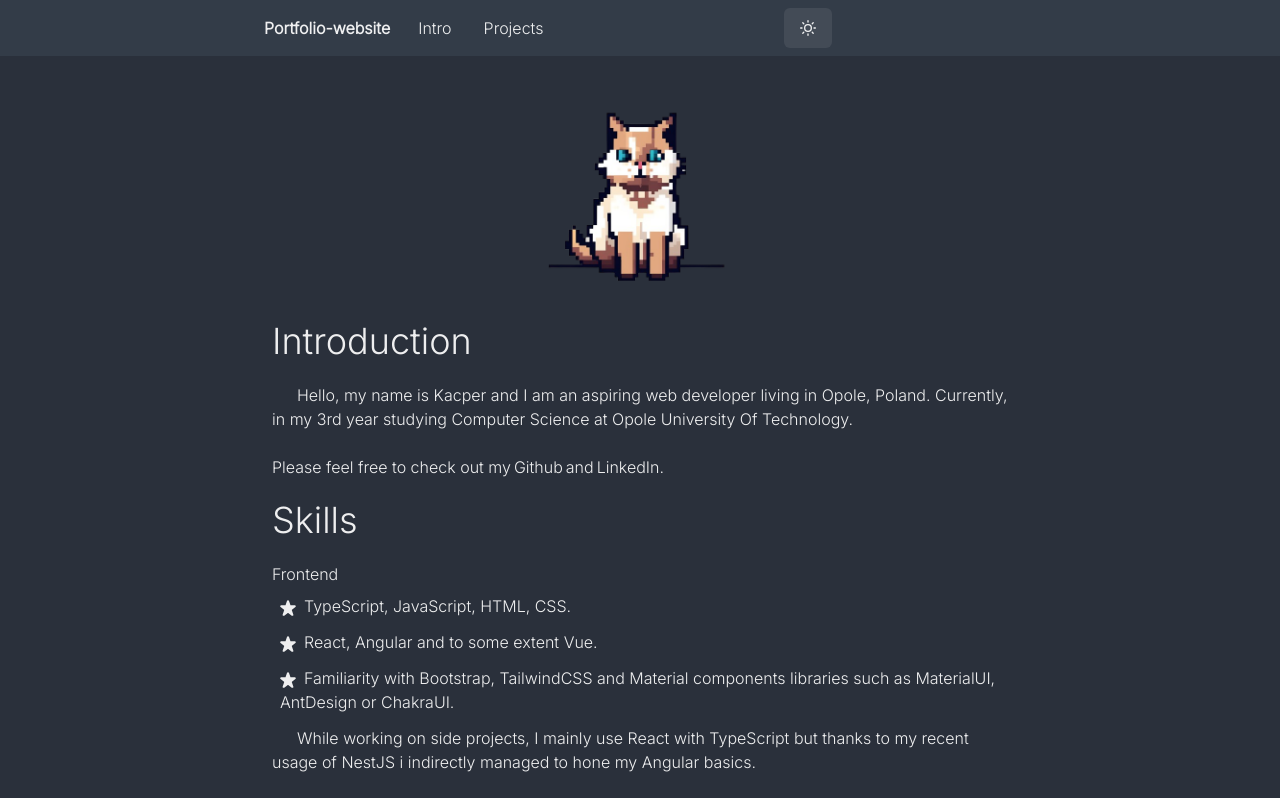
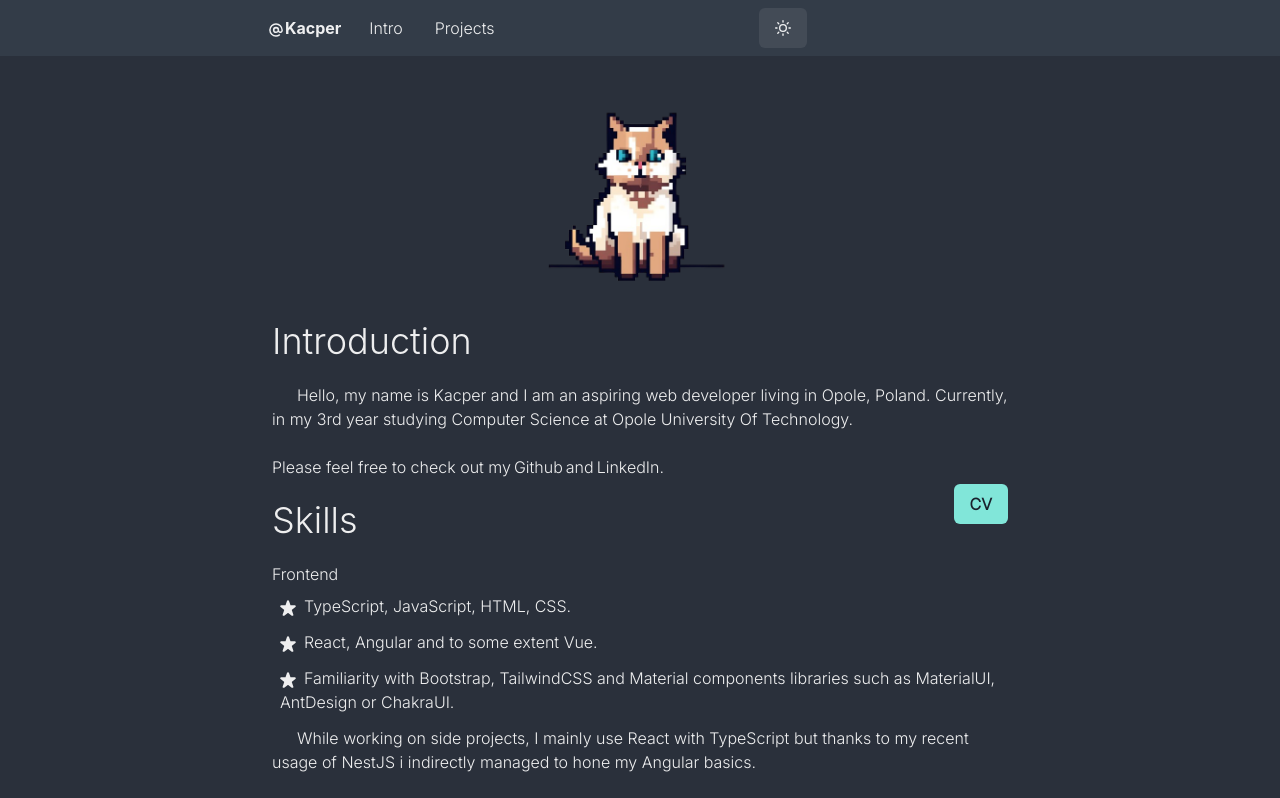
Before and after one commit to kayYZ1/kayz-website, a Next.js app in the folder website/: page / in a window 1280 px wide. Shown: the top 798 px of the page. Built offline with nearby package versions, Linux system fonts and the light colour scheme.

Commit message:
small cleanup

```diff
--- a/website/app/components/intro.tsx
+++ b/website/app/components/intro.tsx
@@ -1,7 +1,7 @@
 "use client"
 
 import { StarIcon } from '@chakra-ui/icons';
-import { Heading, Box, List, Text, ListItem, ListIcon, Link } from '@chakra-ui/react';
+import { Heading, Box, List, Text, ListItem, ListIcon, Link, Button, Divider } from '@chakra-ui/react';
 
 const Intro: React.FC = () => {
   return (
@@ -22,6 +22,9 @@ const Intro: React.FC = () => {
             LinkedIn.
           </Link>
         </p>
+        <Button colorScheme='teal' variant='solid' marginTop={"5px"} float={"right"}>
+          CV
+        </Button>
       </Box>
       <Heading as="h4" fontWeight={300} paddingTop={5}>
         Skills
--- a/website/app/components/navbar.tsx
+++ b/website/app/components/navbar.tsx
@@ -16,9 +16,11 @@ import {
 	MenuList,
 	MenuItem,
 	Text,
+	Icon,
 } from '@chakra-ui/react'
 import { HamburgerIcon } from '@chakra-ui/icons'
-import { MoonIcon, SunIcon } from '@chakra-ui/icons'
+import { MoonIcon, SunIcon, AtSignIcon } from '@chakra-ui/icons'
+import Link from 'next/link';
 
 interface ILinks {
 	id: number;
@@ -53,8 +55,9 @@ export default function Navbar() {
 			zIndex={2}>
 			<Container display={"flex"} p={2} maxW={"container.md"} flexWrap={"wrap"} alignItems={"center"} justifyContent={"space-between"}>
 				<Flex align={"center"} mr={5}>
-					<Heading as="h2" size="medium">
-						<Text as="a" href="/">Portfolio-website</Text>
+					<Heading as="h2" size="medium" paddingLeft={"5px"}>
+						<AtSignIcon paddingRight={"2px"} />
+						<Link href="/">Kacper</Link>
 					</Heading>
 				</Flex>
 				<Stack
--- a/website/app/providers.tsx
+++ b/website/app/providers.tsx
@@ -17,34 +17,30 @@ const customTheme = extendTheme({
   colors: {
     dark: {
       25: "#fdfdfd",
-      50: "#f0f0f0", // Light gray
+      50: "#f0f0f0",
       100: "#d1d5db",
       200: "#a5adb8",
       300: "#7a879e",
       400: "#58606e",
-      500: "#404f5e", // Primary color for dark mode (dark gray)
+      500: "#404f5e",
       600: "#333c48",
       700: "#2a303b",
       800: "#1f232c",
       900: "#15181e",
     },
     light: {
-      50: "#f9f9f9", // Lightest gray
+      50: "#f9f9f9",
       100: "#e0e0e0",
       200: "#c0c0c0",
       300: "#a0a0a0",
       400: "#808080",
-      500: "#606060", // Primary color for light mode (medium gray)
+      500: "#606060",
       600: "#505050",
       700: "#404040",
       800: "#303030",
       900: "#202020",
     }
-  },
-  fonts: {
-    body: "Inter, sans-serif",
-    heading: "Inter, sans-serif",
-  },
+  }
 })
 
 
```
